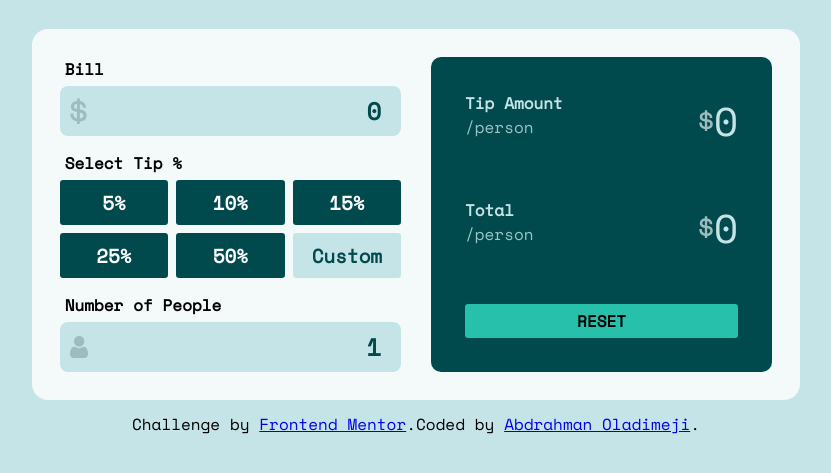
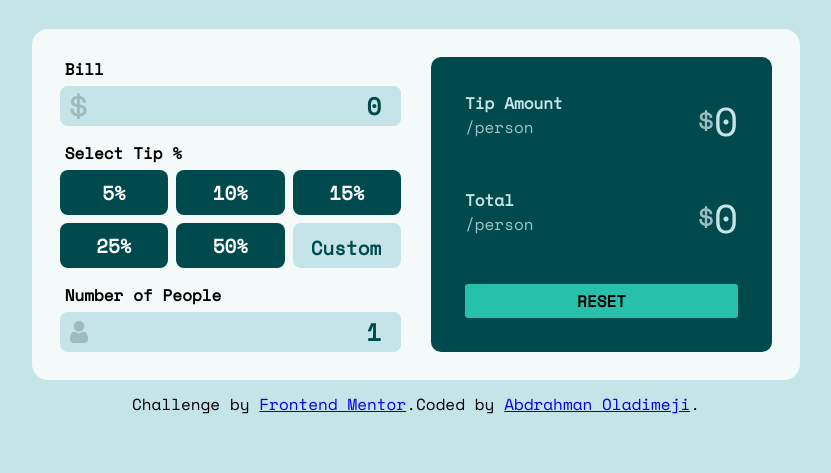
Before and after one commit to rahmlad-aramide/Tip-Calculator-App, a plain HTML site: page index.html in a window 1280 px wide. Shown: the part 127-600 px from the top of the page, without its empty margins (224-1055 px from the left). Drawn offline with nearby package versions, Linux system fonts and the light colour scheme.

Commit message:
UI designed

```diff
--- a/index.html
+++ b/index.html
@@ -44,12 +44,12 @@
                 <h4>Select Tip %</h4>
               </div>
               <div class="buttons">
-                <button class="key">5%</button>
-                <button class="key">10%</button>
-                <button class="key">15%</button>
-                <button class="key">25%</button>
-                <button class="key">50%</button>
-                <button class="key custom">Custom</button>
+                <input type="button" value="5%" class="key">
+                <input type="button" value="10%" class="key">
+                <input type="button" value="15%" class="key">
+                <input type="button" value="25%" class="key">
+                <input type="button" value="50%" class="key">
+                <input type="number" min="1" max="100" class="key custom" placeholder="Custom">
               </div>
             </div>
             <div class="people-box">
@@ -104,7 +104,7 @@
           <a href="https://www.frontendmentor.io?ref=challenge" target="_blank"> Frontend Mentor</a>.
         </div>
         <div>
-          Coded by <a href="https://github.com/rahmlad-aramide">Abdrahman Oladimeji</a>.
+          Coded by <a href="https://github.com/rahmlad-aramide" target="_blank">Abdrahman Oladimeji</a>.
         </div>
       </footer>
     </div>
--- a/style.css
+++ b/style.css
@@ -67,27 +67,28 @@ header, footer{
 input[type="number"] {
   width: 100%;
   border: none;
-  margin: 5px 0;
   padding: 2px 0;
   font-size: 24px;
   font-weight: bold;
   text-align: right;
   outline: none;
   box-sizing: border-box;
-  border-radius: 1rem;
+  border-radius: .5rem;
   background-color: var(--lightPrimary  );
   color: var(--secondary);
   -moz-appearance: textfield;
 }
 input[type="number"]:focus {
   border-color: var(--secondary);
-  /* outline: 2px solid red; */
-  /* border: 2px solid var(--darkGrayishCyan); */
+
 }
 input[type="number"]::-webkit-inner-spin-button,
 input[type="number"]::-webkit-outer-spin-button {
   -webkit-appearance: none;
   margin: 10px;
+}
+input[type="number"] .custom {
+  /* height: 2rem; */
 }
 .screen-content{
   display: flex;
@@ -124,7 +125,7 @@ input[type="number"]::-webkit-outer-spin-button {
 .key{
   background-color: var(--secondary);
   border: none;
-  border-radius: .2rem;
+  border-radius: .5rem;
   color: white;
   font-weight: bold;
   padding: .5rem;
@@ -159,10 +160,14 @@ input[type="number"]::-webkit-outer-spin-button {
 .custom{
   background-color: var(--lightPrimary);
   color: var(--secondary);
-}
-.custom:hover{
+  }
+.custom:hover, .custom:focus{
   outline: 2px solid var(--primary);
   background-color: var(--lightPrimary);
+}
+.custom::placeholder{
+  color: var(--secondary);
+  font-size: 1.2rem;
 }
 
 
```
Also changed, not shown: script.js (added).
